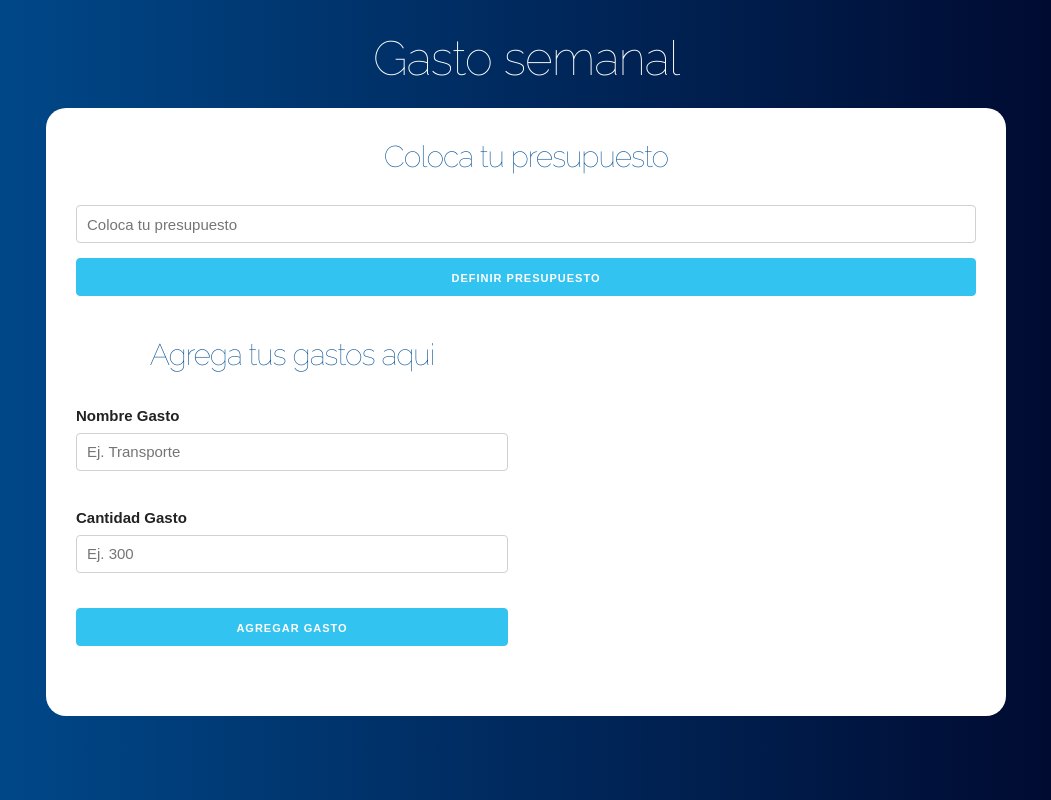
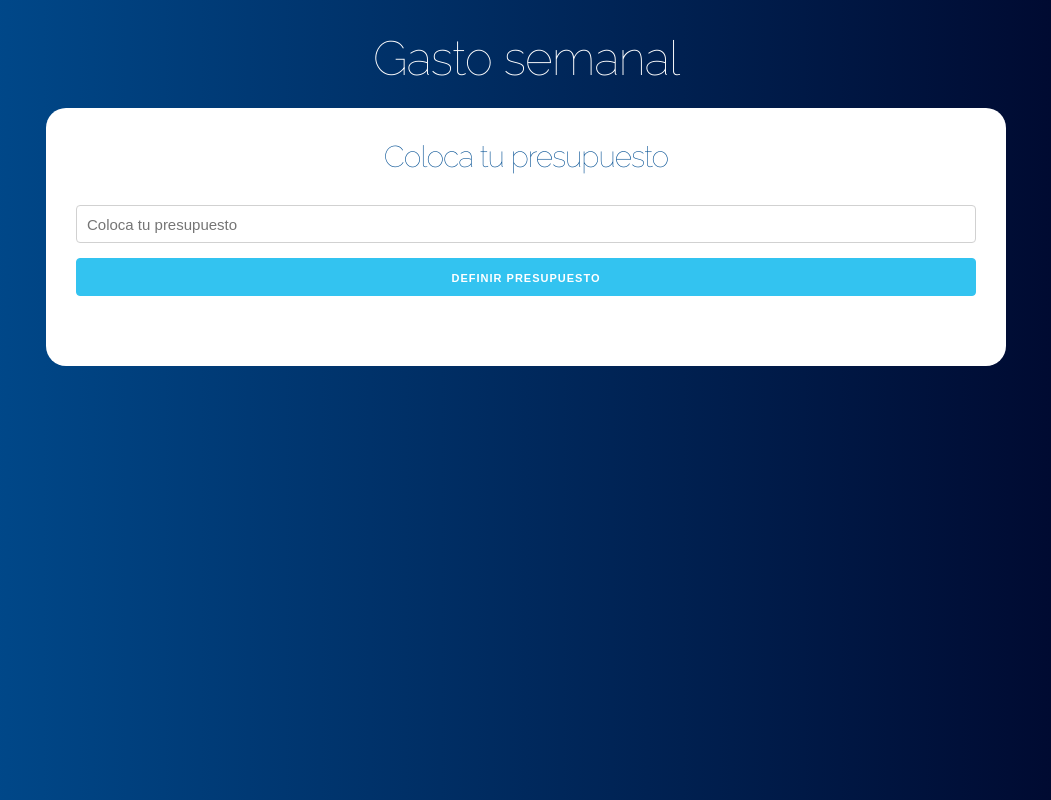
Before and after one commit to jmgomez1986/Udemy.React.La.Guia.Completa.Hooks.Redux.Context-, a React (Create React App) app in the folder proyectos/03_presupuesto/: page / in a window 1280 px wide. Shown: the whole page, without its empty margins (114-1165 px from the left). Built offline with nearby package versions, Linux system fonts and the light colour scheme.

Commit message:
Seccion 6: PROYECTO: Control de Presupuesto / Clase 73: Cargando un Componente u Otro

```diff
--- a/proyectos/03_presupuesto/src/App.js
+++ b/proyectos/03_presupuesto/src/App.js
@@ -5,8 +5,9 @@
 function App() {
 
   // Definir el state
-  const [ presupuesto, guardarPresupuesto ] = useState(0);
-  const [ restante, guardarRestante ] = useState(0);
+  const [presupuesto, guardarPresupuesto] = useState(0);
+  const [restante, guardarRestante] = useState(0);
+  const [mostrarPregunta, actualizarPregunta] = useState(true);
 
   return (
     <div className="container">
@@ -15,11 +16,14 @@
 
         <div className="contenido-principal contenido">
 
+          {mostrarPregunta ?
+            (
               <Pregunta
                 guardarPresupuesto={guardarPresupuesto}
                 guardarRestante={guardarRestante}
+                actualizarPregunta={actualizarPregunta}
               />
-
+            ) :
             <div className="row">
               <div className="one-half column">
                 <Formulario />
@@ -29,6 +33,7 @@
 
               </div>
             </div>
+          }
 
         </div>
 
--- a/proyectos/03_presupuesto/src/components/Pregunta.js
+++ b/proyectos/03_presupuesto/src/components/Pregunta.js
@@ -1,7 +1,7 @@
 import React, { Fragment, useState } from 'react';
 import Error from './Error'
 
-const Pregunta = ({ guardarPresupuesto, guardarRestante }) => {
+const Pregunta = ({ guardarPresupuesto, guardarRestante, actualizarPregunta }) => {
 
   // Definir el state
   const [ cantidad, guardarCantidad ] = useState(0);
@@ -27,6 +27,7 @@
 
     guardarPresupuesto(cantidad);
     guardarRestante(cantidad);
+    actualizarPregunta(false);
   }
 
   return (
```
Lines whose indentation alone changed are shown as unchanged.
